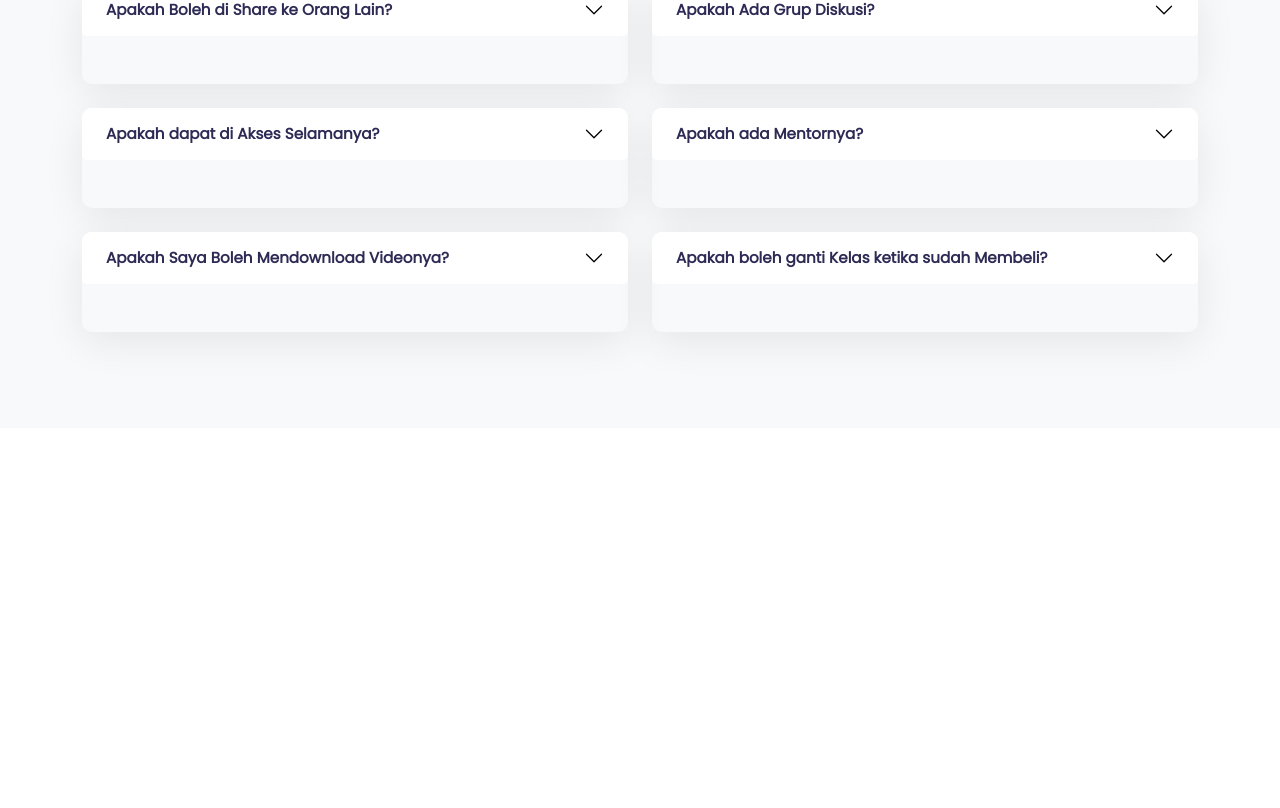
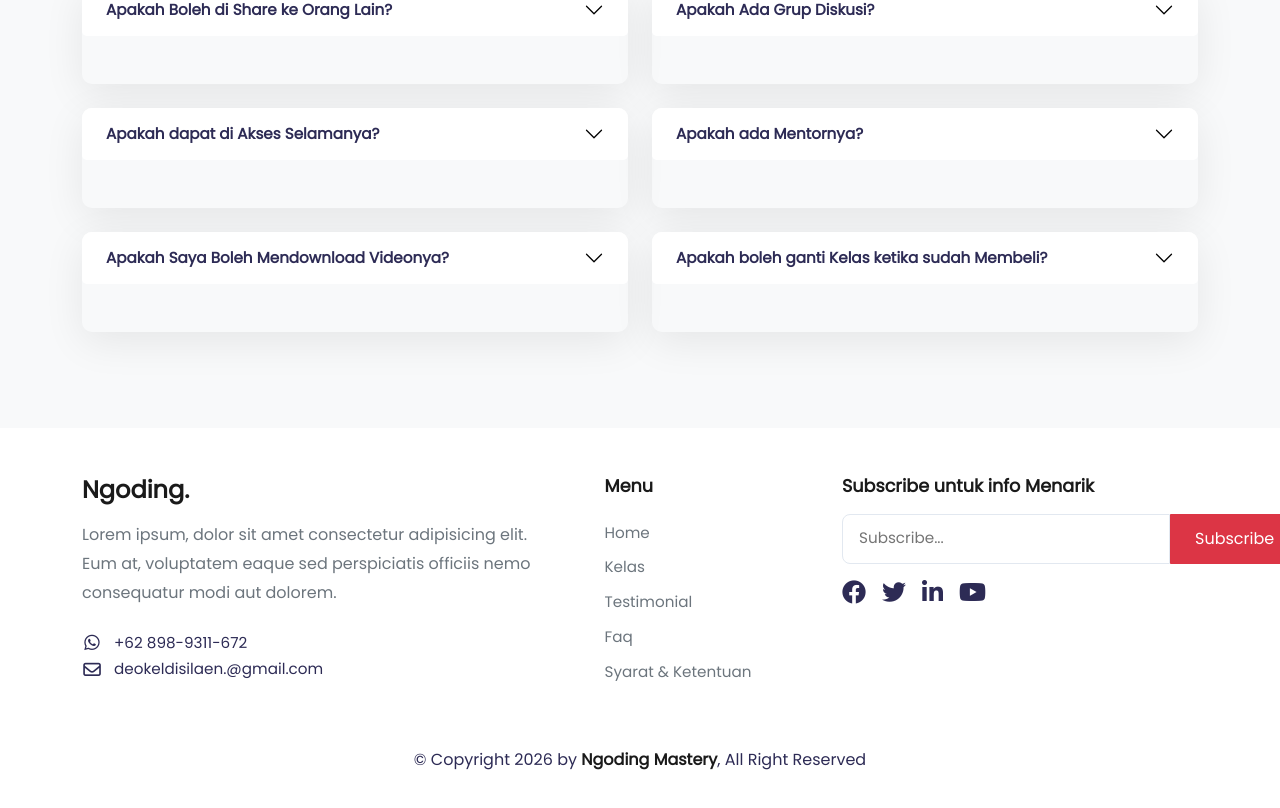
Before and after one commit to Silaenn/React-website-course, a React (Vite) app: page / in a window 1280 px wide. Shown: the part 3904-4712 px from the top of the page. Built offline with nearby package versions, Linux system fonts and the light colour scheme.

Commit message:
style(Footer): remove aos animation and adjust styling
- Remove data-aos attributes from Container and Col components
- Add inline style to footer div to hide overflow
- Adjust spacing and styling of footer content

```diff
--- a/src/components/FooterComponent.jsx
+++ b/src/components/FooterComponent.jsx
@@ -3,10 +3,10 @@ import { Link } from "react-router-dom";
 
 const FooterComponent = () => {
   return (
-    <div className="footer py-5">
-      <Container>
+    <div className="footer py-5" style={{ overflow: "hidden" }}>
+      <Container data-aos="fade-up" data-aos-duration="1000" data-aos-once="true">
         <Row className="d-flex justify-content-between">
-          <Col lg="5" data-aos="fade-up" data-aos-duration="1000">
+          <Col lg="5">
             <h3 className="fw-bold">Ngoding.</h3>
             <p className="desc">
               Lorem ipsum, dolor sit amet consectetur adipisicing elit. Eum at,
@@ -26,7 +26,7 @@ const FooterComponent = () => {
               </Link>
             </div>
           </Col>
-          <Col className="d-flex flex-column col-lg-2 col mt-lg-0 mt-5" data-aos="fade-up" data-aos-duration="1000" data-aos-delay="200">
+          <Col className="d-flex flex-column col-lg-2 col mt-lg-0 mt-5">
             <h5 className="fw-bold">Menu</h5>
             <div className="menu-links">
               <Link to="/">Home</Link>
@@ -36,7 +36,7 @@ const FooterComponent = () => {
               <Link to="/syaratketen">Syarat & Ketentuan</Link>
             </div>
           </Col>
-          <Col lg="4" className="mt-lg-0 mt-5" data-aos="fade-up" data-aos-duration="1000" data-aos-delay="400">
+          <Col lg="4" className="mt-lg-0 mt-5">
             <h5 className="fw-bold mb-3">Subscribe untuk info Menarik</h5>
             <div className="subscribes">
               <input type="text" placeholder="Subscribe..." />
@@ -54,7 +54,7 @@ const FooterComponent = () => {
         </Row>
         <Row>
           <Col>
-            <p className="text-center px-md-0 px-3" data-aos="fade-up" data-aos-duration="1000" data-aos-delay="600">
+            <p className="text-center px-md-0 px-3">
               &copy; Copyright {new Date().getFullYear()} by
               <span className="fw-bold"> Ngoding Mastery</span>, All Right
               Reserved
```
